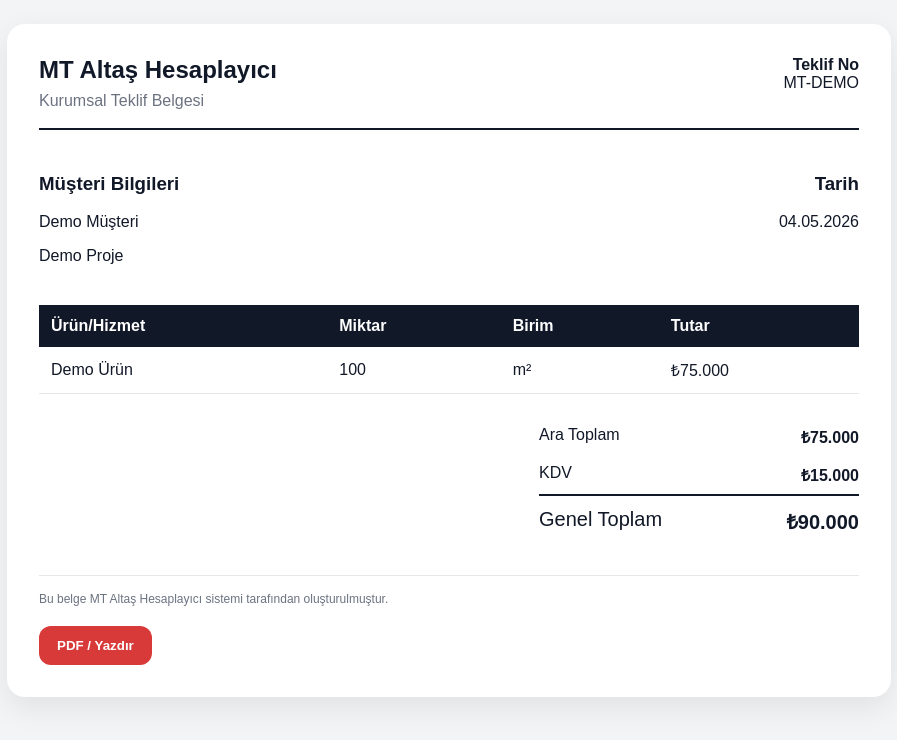
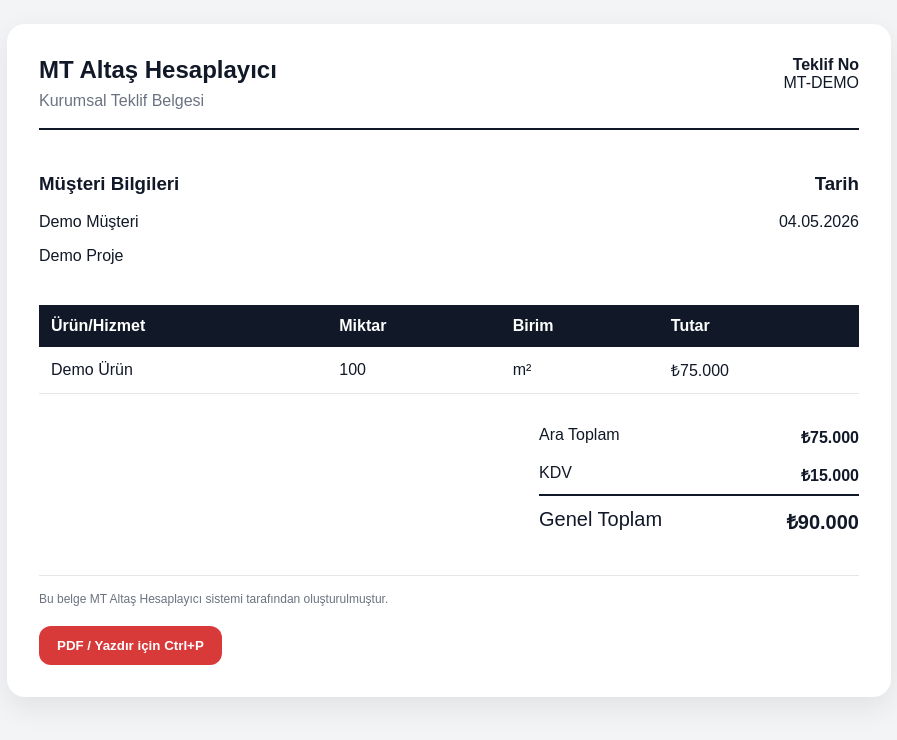
Before and after one commit to altasburhan2525-del/mta-saas0, a Next.js app: page /proposal/print in a window 1280 px wide. Shown: the top 740 px of the page, without its empty margins (191-1088 px from the left). Built offline with nearby package versions, Linux system fonts and the light colour scheme.

Commit message:
Fix proposal print button type

```diff
--- a/app/proposal/print/page.tsx
+++ b/app/proposal/print/page.tsx
@@ -54,7 +54,7 @@ export default function ProposalPrintPage(){
           Bu belge MT Altaş Hesaplayıcı sistemi tarafından oluşturulmuştur.
         </footer>
 
-        <button onClick="window.print()" style={{marginTop:20,padding:'12px 18px',borderRadius:12,border:0,background:'#d83939',color:'#fff',fontWeight:900}}>PDF / Yazdır</button>
+        <button type="button" style={{marginTop:20,padding:'12px 18px',borderRadius:12,border:0,background:'#d83939',color:'#fff',fontWeight:900}}>PDF / Yazdır için Ctrl+P</button>
       </section>
     </main>
   );
```
